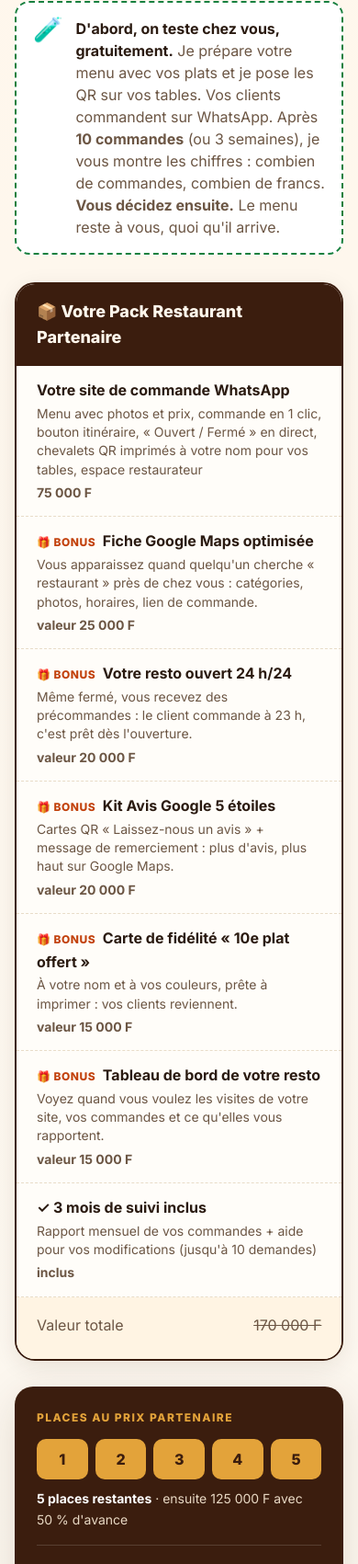
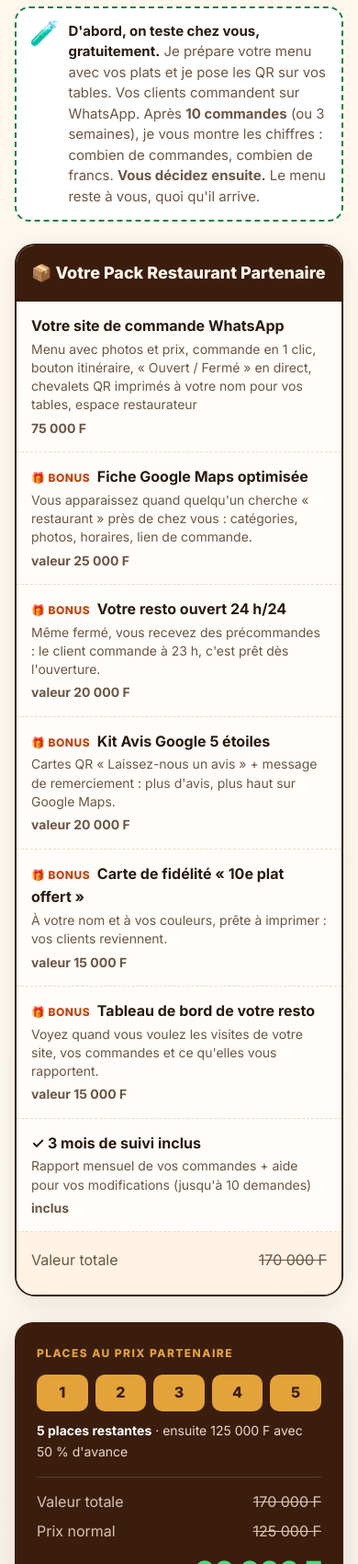
Before and after one commit to nouraldineouedraogo92-maker/Nour-Digital, an Astro site: page / in a window 390 px wide. Shown: the part 10265-11966 px from the top of the page at 92% size. Built offline with nearby package versions, Linux system fonts and the light colour scheme; Astro itself is replaced by a stand-in of ours; animation ran at ten frames a second.

Commit message:
fix(pack): la carte du Pack Partenaire ne déborde plus sur téléphone
Le bouton WhatsApp forçait la largeur de la grille (358 px sur un écran
de 360 px). Grille en minmax(0, 1fr), bouton sur deux lignes si besoin,
marges intérieures réduites sur mobile.

Co-Authored-By: Claude Opus 5.5 <noreply@anthropic.com>

```diff
--- a/src/components/PackPartenaire.astro
+++ b/src/components/PackPartenaire.astro
@@ -111,6 +111,15 @@ const bonus = [
   .pk-left { font-size: 14px !important; }
   .pk-cta { width: 100%; justify-content: center; font-size: 17px; padding: 16px 20px; }
   .pk-note { font-size: 14px; color: var(--text2); text-align: center; }
-  @media (max-width: 900px) { .pk-grid { grid-template-columns: 1fr; } .pk-recap { position: static; } }
-  @media (max-width: 560px) { .pk-row { flex-direction: column; gap: 4px; } .pk-big { font-size: 32px; } }
+  .pk-stack, .pk-recap { min-width: 0; }
+  @media (max-width: 900px) { .pk-grid { grid-template-columns: minmax(0, 1fr); } .pk-recap { position: static; } }
+  @media (max-width: 560px) {
+    .pk-row { flex-direction: column; gap: 4px; padding: 14px 16px; }
+    .pk-head, .pk-total { padding-left: 16px; padding-right: 16px; }
+    .pk-recap { padding: 20px 16px; }
+    .pk-big { font-size: 32px; }
+    .pk-cta { white-space: normal; text-align: center; line-height: 1.3; padding: 14px 16px; font-size: 16px; }
+    .pk-test { margin: -8px 0 24px; padding: 14px; gap: 10px; font-size: 15px; }
+    .pk-seats span { height: 40px; }
+  }
 </style>
```
